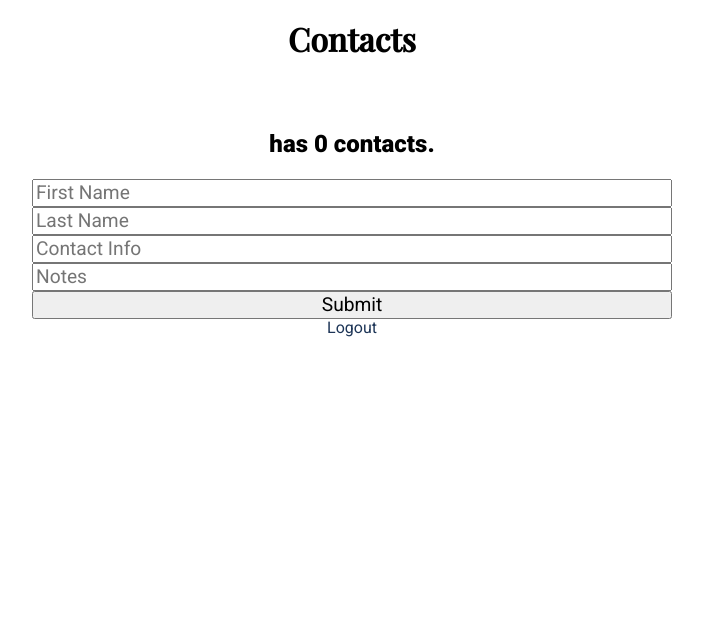
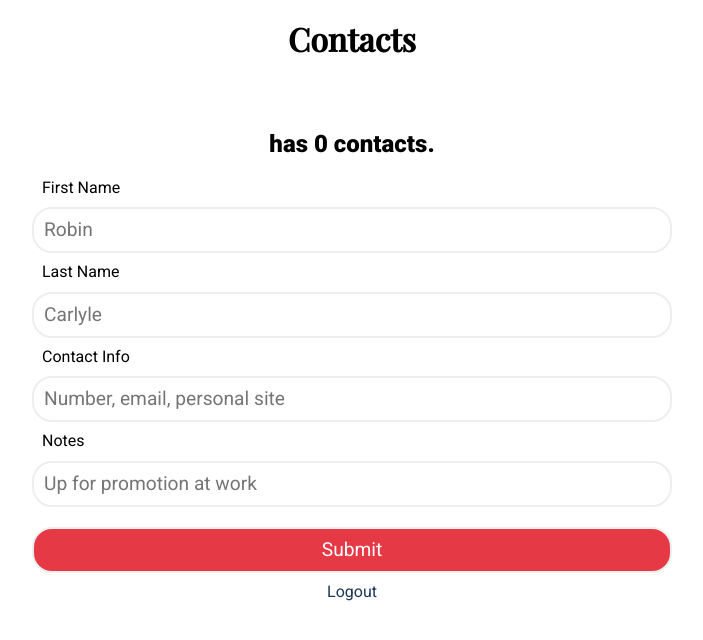
Before and after one commit to mapstonepark/tovaras-designed, a Node server app: page /contacts in a window 1280 px wide. Shown: the part 71-711 px from the top of the page, without its empty margins (288-991 px from the left). Run offline with Node 20, Linux system fonts and the light colour scheme; the visitor is signed in with stand-in values (Sample User, id 1); data that the repository does not hold is empty; some libraries are stand-ins or nearby versions.

Commit message:
styling inputs

```diff
--- a/notes/backend/public/css/custom.css
+++ b/notes/backend/public/css/custom.css
@@ -92,13 +92,6 @@ form{
     color: white;
 }
 
-button,
-input,
-select,
-textarea {
-  font-family: inherit;
-  font-size: 1.2rem;
-}
 
 /*  Hamburger Styling */
 
@@ -163,3 +156,27 @@ a:hover{
 a:visted{
     color: rgb(168, 218, 220)
 }
+
+ /* STYLING INPUTS */
+
+button,
+input,
+select,
+textarea {
+  font-family: inherit;
+  font-size: 1.2rem;
+}
+
+input{
+    border-radius: 20px;
+    padding: 10px;
+    margin: 10px 0;
+    border: 2px solid #eee;
+
+}
+
+label{
+    text-align: left;
+    padding-left: 10px;
+    font-size: 1rem;
+}
--- a/notes/backend/views/contacts.ejs
+++ b/notes/backend/views/contacts.ejs
@@ -46,11 +46,15 @@
     <h2><%= user.userName %> has <%= left %> contacts.</h2>
 
     <form action="/contacts/createContact" method='POST'>
-        <input type="text" placeholder="First Name" name='contactFirstName'>
-        <input type="text" placeholder="Last Name" name='contactLastName'>
-        <input type="text" placeholder="Contact Info" name='contactInfo'>
-        <input type="text" placeholder="Notes" name='notes'>
-        <input type="submit">
+        <label for="contactFirstName">First Name</label>
+<input type="text" placeholder="Robin" name='contactFirstName'>
+<label for="contactLastName">Last Name</label>
+        <input type="text" placeholder="Carlyle" name='contactLastName'>
+        <label for="contactInfo">Contact Info</label>
+        <input type="text" placeholder="Number, email, personal site" name='contactInfo'>
+        <label for="notes">Notes</label>
+        <input type="text" placeholder="Up for promotion at work" name='notes'>
+        <input type="submit" id="submit">
     </form>
 
     <a href="/logout">Logout</a>
```
